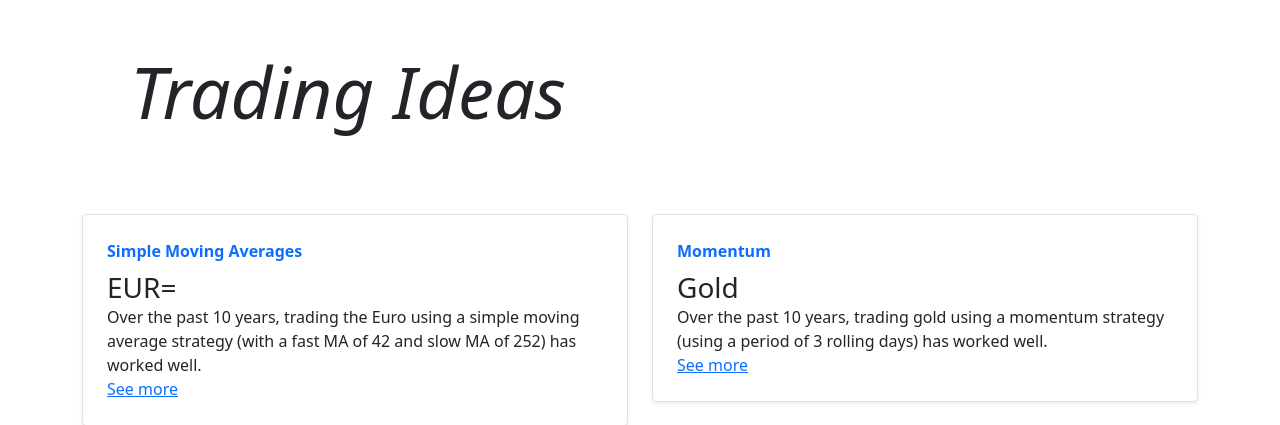
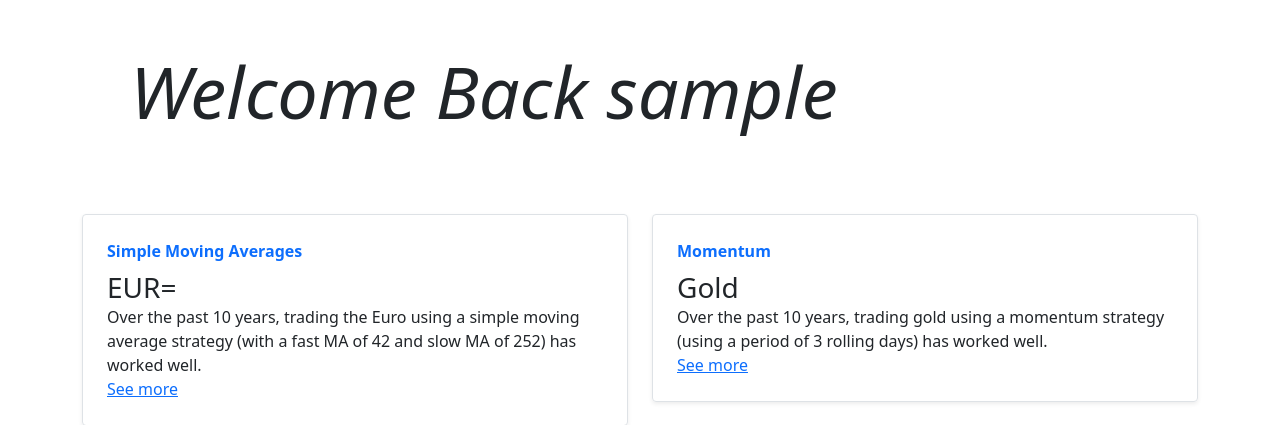
Before and after one commit to ChrisA87/cadams, a Flask app: page / in a window 1280 px wide. Shown: the part 58-483 px from the top of the page. Run offline with Flask 2, Linux system fonts and the light colour scheme; a user stored in the database is signed in; tables that the repository leaves empty hold one stand-in row (values such as "Sample post"); parts of the project's set-up code (start-up, migrations or seed data) failed here and were passed over; some libraries are stand-ins or nearby versions.

Commit message:
updates h1 tag on index - conditional of login

```diff
--- a/app/templates/index.html
+++ b/app/templates/index.html
@@ -6,7 +6,13 @@
 {{ super() }}
 <main class="container">
     <div class="p-4 p-md-5 mb-4 rounded text-bg-dark">
-        <h1 class="display-2 fst-italic">Trading Ideas</h1>
+        <h1 class="display-2 fst-italic">
+            {% if current_user.is_authenticated %}
+            Welcome Back {{ current_user.username }}
+            {% else %}
+            Trading Ideas
+            {% endif %}
+        </h1>
     </div>
     <div class="row mb-2">
         <div class="col-md-6">
```
